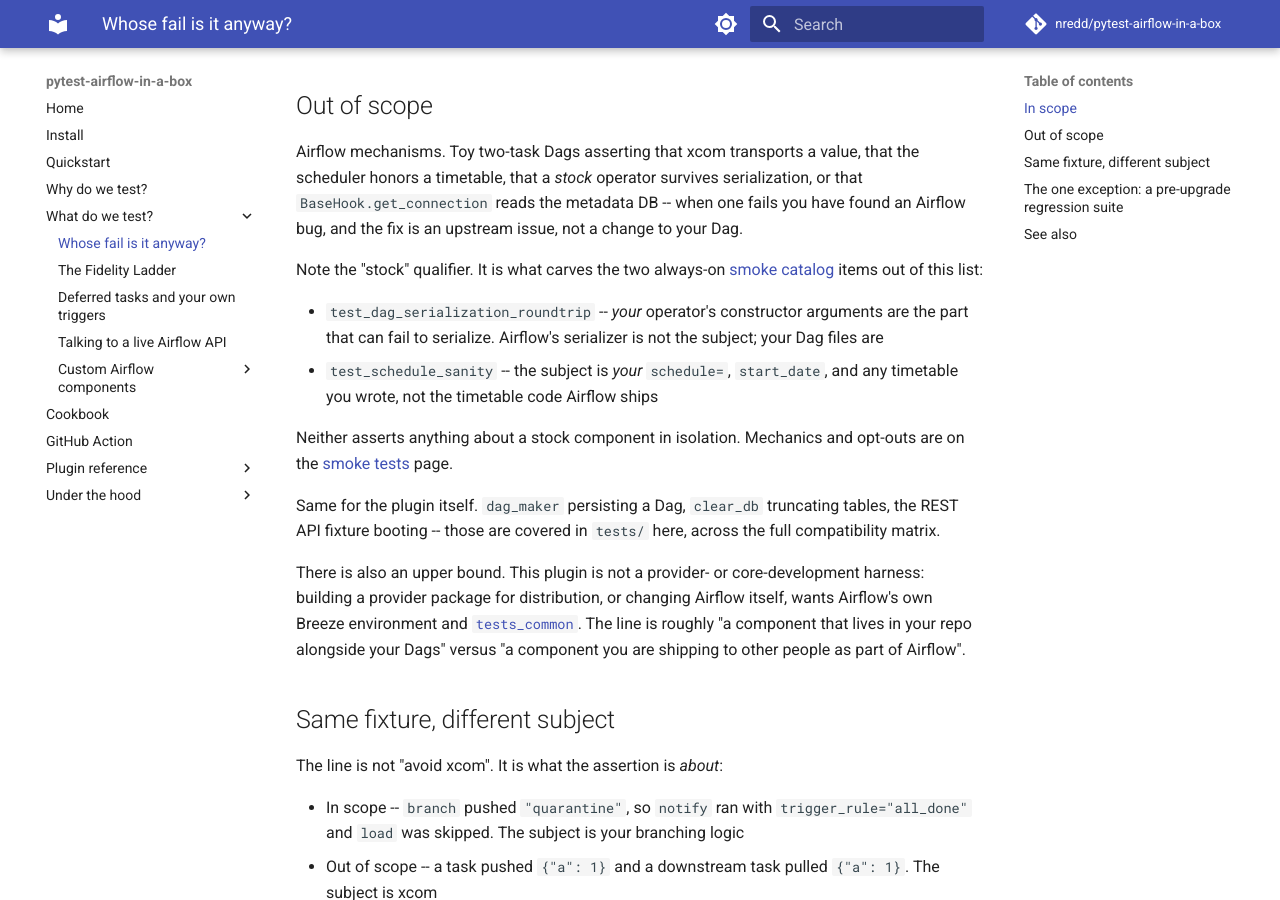
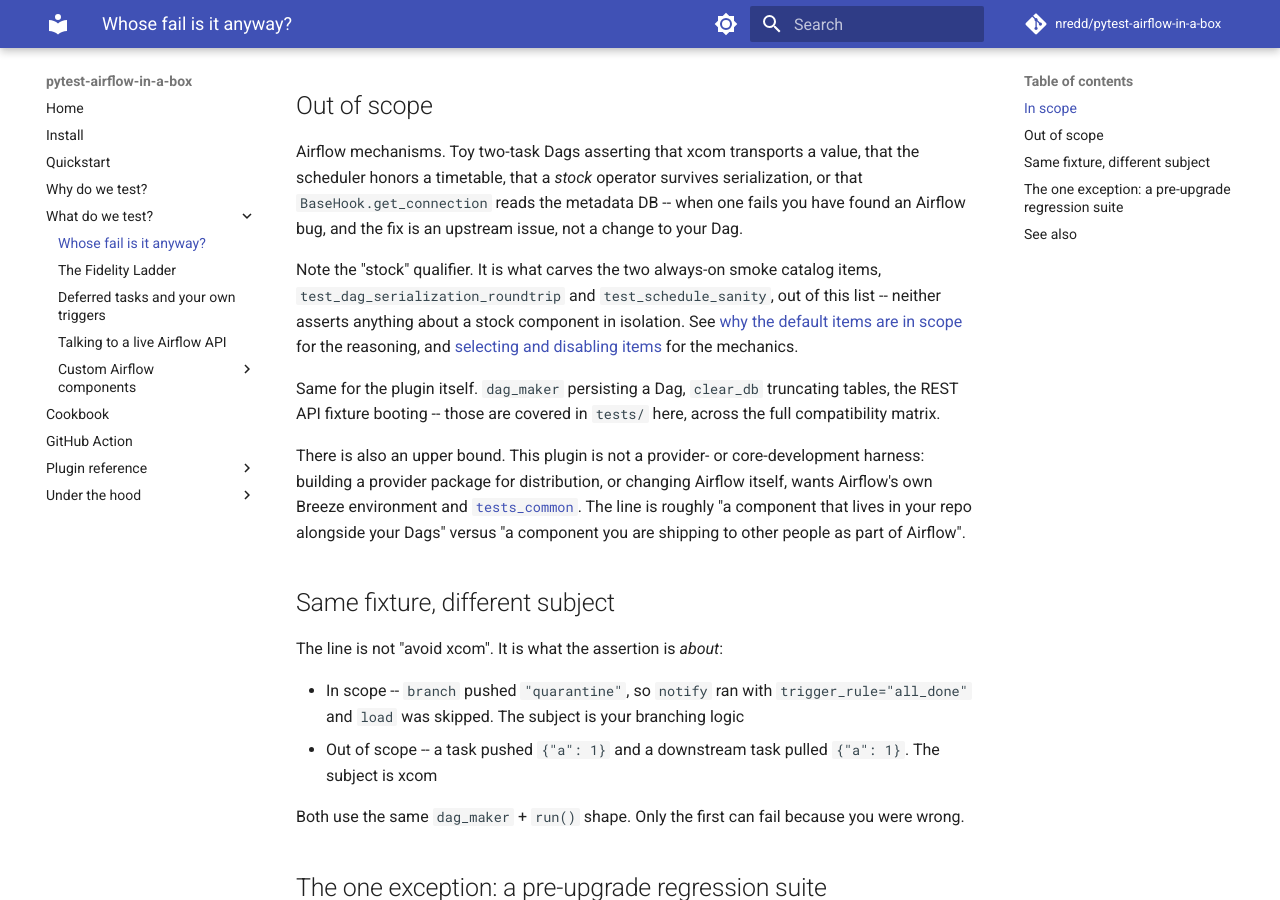
Before and after one commit to nredd/pytest-airflow-in-a-box, an MkDocs documentation site: the page built from docs/guide/testing-scope.md, in a window 1280 px wide and 900 px high, scrolled down 984 px. Built offline with MkDocs 1.6.1 and Material for MkDocs 9.7.7, drawn with Linux system fonts in a browser that asks for light colours; comment, search, counter and statistics services are not loaded.

Commit message:
Dedupe the smoke-item scope explanation on testing-scope.md
Changes:
- The "stock" qualifier bullets restated smoke-tests.md's "Why the
  default items are in scope" section near-verbatim, one line
  word-for-word. Collapse to a one-line pointer at that section plus
  the selecting/disabling-items mechanics

Co-Authored-By: Claude Sonnet 5 <noreply@anthropic.com>

```diff
--- a/docs/guide/testing-scope.md
+++ b/docs/guide/testing-scope.md
@@ -43,16 +43,12 @@ scheduler honors a timetable, that a *stock* operator survives serialization, or
 `BaseHook.get_connection` reads the metadata DB -- when one fails you have found an Airflow
 bug, and the fix is an upstream issue, not a change to your Dag.
 
-Note the "stock" qualifier. It is what carves the two always-on
-[smoke catalog](smoke-tests.md) items out of this list:
-
-- `test_dag_serialization_roundtrip` -- *your* operator's constructor arguments are the part
-  that can fail to serialize. Airflow's serializer is not the subject; your Dag files are
-- `test_schedule_sanity` -- the subject is *your* `schedule=`, `start_date`, and any timetable
-  you wrote, not the timetable code Airflow ships
-
-Neither asserts anything about a stock component in isolation. Mechanics and opt-outs are on
-the [smoke tests](smoke-tests.md#selecting-and-disabling-items) page.
+Note the "stock" qualifier. It is what carves the two always-on smoke catalog items,
+`test_dag_serialization_roundtrip` and `test_schedule_sanity`, out of this list -- neither
+asserts anything about a stock component in isolation. See
+[why the default items are in scope](smoke-tests.md#why-the-default-items-are-in-scope) for the
+reasoning, and [selecting and disabling items](smoke-tests.md#selecting-and-disabling-items) for
+the mechanics.
 
 Same for the plugin itself. `dag_maker` persisting a Dag, `clear_db` truncating tables, the
 REST API fixture booting -- those are covered in `tests/` here, across the full compatibility
```
